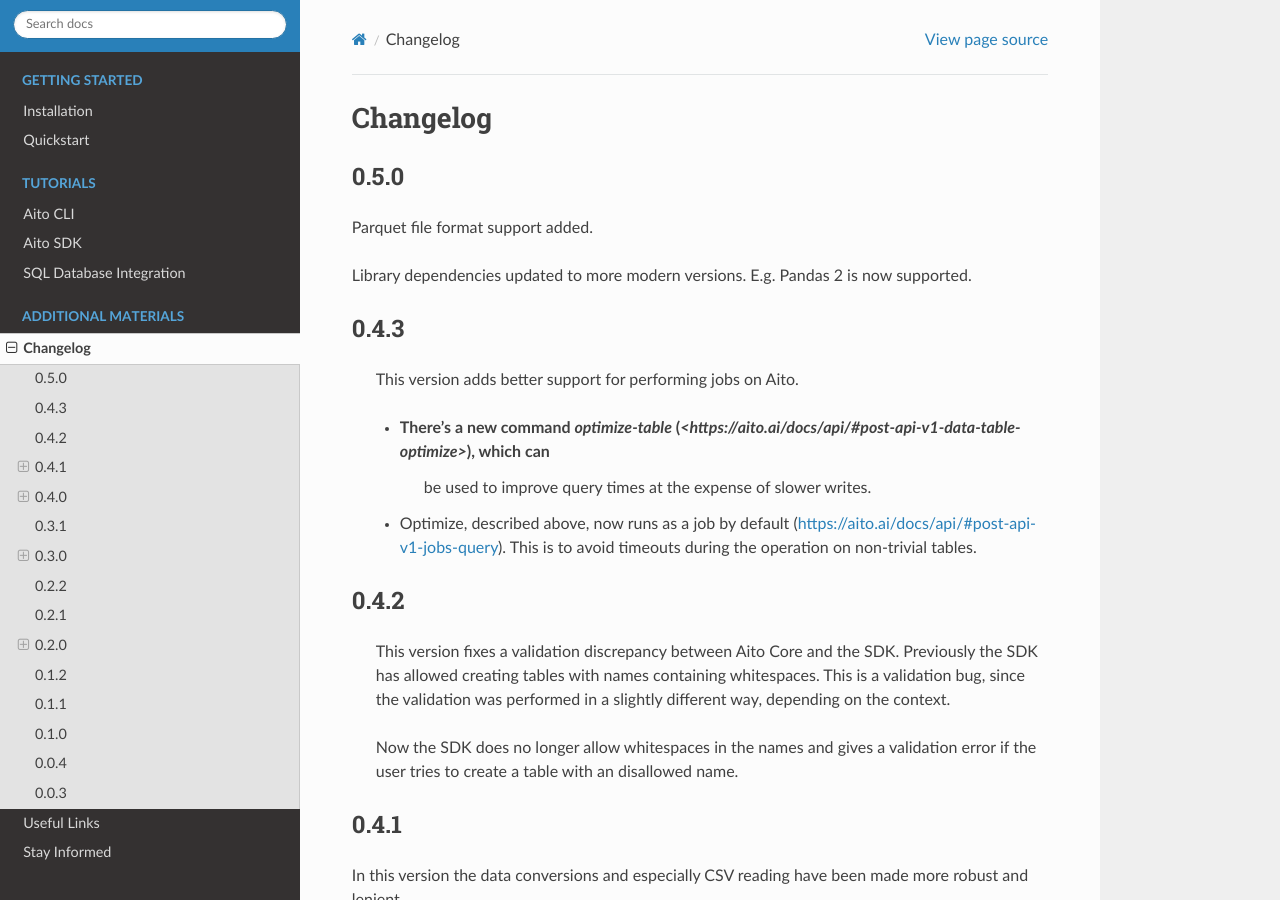
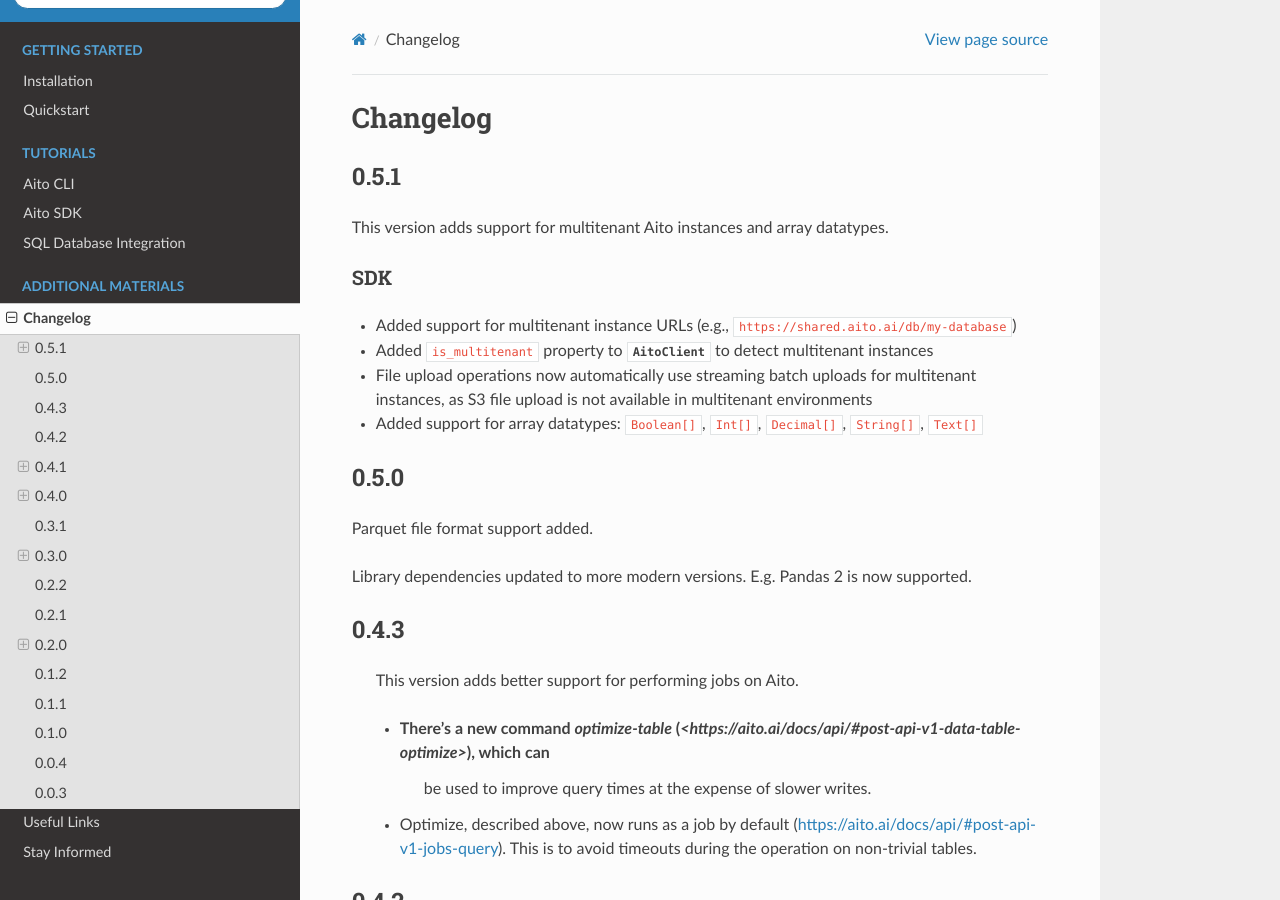
Before and after one commit to AitoDotAI/aito-python-tools, a Sphinx documentation site: the page built from docs/source/changelog.rst, in a window 1280 px wide and 900 px high. Built offline with Sphinx 7.4.7 and the Read the Docs theme 3.1.0, drawn with Linux system fonts in a browser that asks for light colours.

Commit message:
add changelog entry for version 0.5.1
Document new features:
- Multitenant instance URL support
- is_multitenant property on AitoClient
- Streaming upload for multitenant instances
- Array datatype support (Boolean[], Int[], etc.)

🤖 Generated with [Claude Code](https://claude.com/claude-code)

Co-Authored-By: Claude <noreply@anthropic.com>

```diff
--- a/aito/__init__.py
+++ b/aito/__init__.py
@@ -1 +1 @@
-__version__ = "0.5.0"
+__version__ = "0.5.1"
--- a/docs/source/changelog.rst
+++ b/docs/source/changelog.rst
@@ -1,5 +1,19 @@
 Changelog
 =========
+
+0.5.1
+-----
+
+This version adds support for multitenant Aito instances and array datatypes.
+
+SDK
+^^^
+
+- Added support for multitenant instance URLs (e.g., ``https://shared.aito.ai/db/my-database``)
+- Added ``is_multitenant`` property to :py:class:`~aito.client.AitoClient` to detect multitenant instances
+- File upload operations now automatically use streaming batch uploads for multitenant instances,
+  as S3 file upload is not available in multitenant environments
+- Added support for array datatypes: ``Boolean[]``, ``Int[]``, ``Decimal[]``, ``String[]``, ``Text[]``
 
 0.5.0
 -----
```
